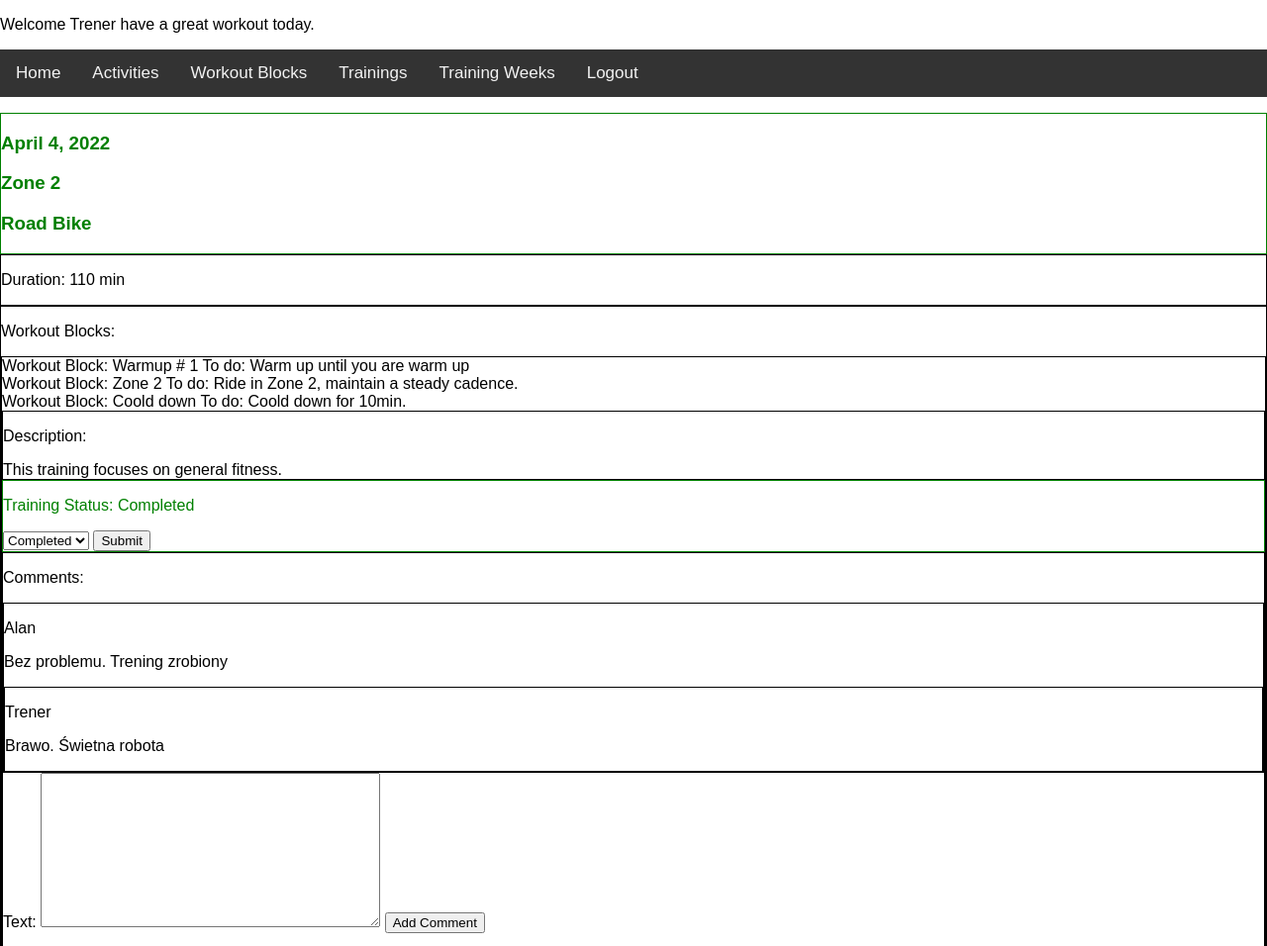
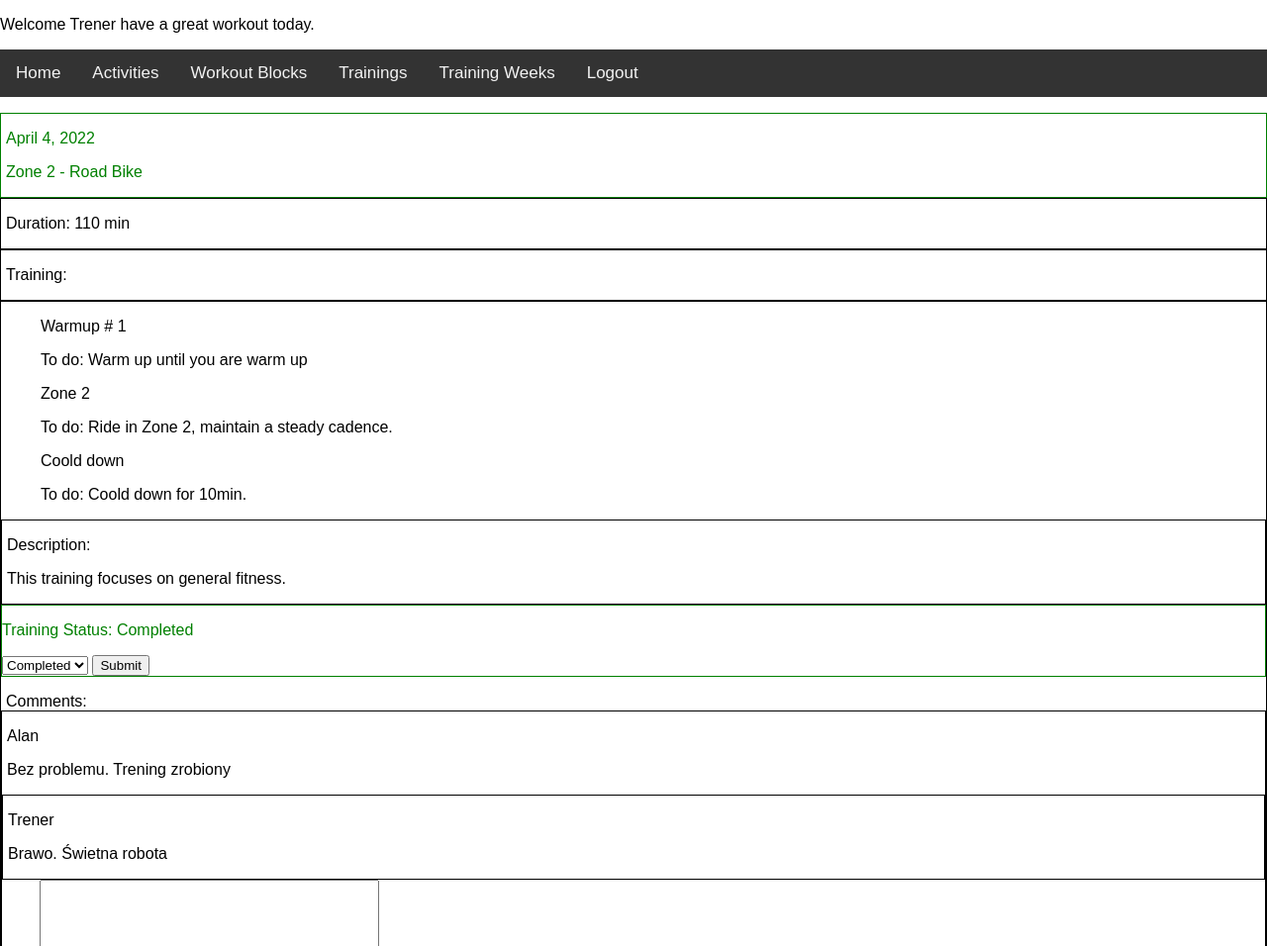
Before and after one commit to MarekAlan/Trainingz, a Django app: page /trainingz_app/training_day/1/ in a window 1280 px wide. Shown: the top 956 px of the page at 99% size. Run offline with Django 4.2, Linux system fonts and the light colour scheme; a user stored in the database is signed in; data comes from the database, SQL or seed files in the repository; both versions use the stored data as it was after the commit.

Commit message:
JS changes in style

```diff
--- a/trainingz_app/templates/list_activites.html
+++ b/trainingz_app/templates/list_activites.html
@@ -3,7 +3,7 @@
 
     <ul>
         {% for item in object_list %}
-            <li>
+            <li style="padding-block:5px">
                 {{ item.name }}
             </li>
         {% endfor %}
--- a/trainingz_app/templates/list_training_weeks.html
+++ b/trainingz_app/templates/list_training_weeks.html
@@ -3,7 +3,7 @@
 
     <ul>
         {% for item in object_list %}
-            <li>
+            <li style="padding-block:5px">
                 <a href="{{ item.get_absolute_url }}">{{ item }}</a>
                 <a href="{{ item.get_update_url }}">
                     <button>Edit</button>
--- a/trainingz_app/templates/list_trainings.html
+++ b/trainingz_app/templates/list_trainings.html
@@ -3,7 +3,7 @@
 
     <ul>
         {% for item in object_list %}
-            <li>
+            <li style="padding-block:5px">
                 <a href="{{ item.get_absolute_url }}">{{ item.activity }}: {{ item }}</a>
                 <a href="{{ item.get_update_url }}">
                     <button>Edit</button>
--- a/trainingz_app/templates/list_workout_blocks.html
+++ b/trainingz_app/templates/list_workout_blocks.html
@@ -4,7 +4,7 @@
 
     <ul>
         {% for item in object_list %}
-            <li>
+            <li style="padding-block:5px">
                 <a href="{{ item.get_absolute_url }}">{{ item }}</a>
                 <a href="{{ item.get_update_url }}">
                     <button>Edit</button>
--- a/trainingz_app/templates/training_day_detail.html
+++ b/trainingz_app/templates/training_day_detail.html
@@ -21,30 +21,32 @@
     });
     </script>
 
-    <div style="border: solid; border-width: 1px;" id="main">
-        <h3><label id="date">{{ training_day.date }}</label></h3>
-        <h3>{{ training_day.training }}</h3>
-        <h3>{{ training_day.training.activity }}</h3>
+    <div style="border: 1px solid; padding-left:5px" id="main">
+        <p id="date">{{ training_day.date }}</p>
+        <p>{{ training_day.training }} - {{ training_day.training.activity }}</p>
     </div>
 
-    <div style="border: solid; border-width: 1px;">
-        <p>Duration: {{ training_duration }} min</p>
+    <div style="border: 1px solid;">
+
+        <p style="padding-left:5px">Duration: {{ training_duration }} min</p>
     </div>
 
-    <div style="border: solid; border-width: 1px;">
-        <p>Workout Blocks:</p>
-        <div style="border: solid; border-width: 1px;">
+    <div style="border: 1px solid;">
+        <p style="padding-left:5px">Training:</p>
+    </div>
+        <div style="border: 1px solid;">
             {% for workout_block in training.workout_blocks.all %}
-                <div>Workout Block: {{ workout_block.name }} To do: {{ workout_block.workout_details }} </div>
-
+                <ul>{{ workout_block.name }}
+                    <p>To do: {{ workout_block.workout_details }}</p>
+                </ul>
             {% endfor %}
 
-            <div style="border: solid; border-width: 1px;">
-                <p>Description: </p>
-                {{ training.description }}
+            <div style="border: 1px solid;">
+                <p style="padding-left:5px">Description: </p>
+                <p style="padding-left:5px">{{ training.description }}</p>
             </div>
 
-            <div style="border: solid; border-width: 1px;" id="text">
+            <div style="border: 1px solid;" id="text">
                 <p>Training Status: <label id="completed">{{ training_day.completed }}</label></p>
 
                 <form method="POST">
@@ -56,16 +58,14 @@
                     <input type="submit" value="Submit">
                 </form>
             </div>
+            <p></p><p></p><div></div>
 
-
-            <div style="border: solid; border-width: 1px;">
-                <p>Comments: </p>
-                {% for comment in comments %}
-                    <div style="border: solid; border-width: 1px;">
-                    <p>{{ comment.author }}</p>
-                    <p> {{ comment.text }}</p>
-                {% endfor %}
-                </div>
+            <div style="padding-left:5px">Comments: </div>
+            {% for comment in comments %}
+                <div style="border: 1px solid;">
+                <p style="padding-left:5px">{{ comment.author }}</p>
+                <p style="padding-left:5px"> {{ comment.text }}</p>
+            {% endfor %}
             </div>
 
 
```
Also changed, not shown: trainingz_app/static/css/app.js (deleted, +0 -20 lines), trainingz_app/templates/training_week_detail.html (+8 -8 lines), db.sqlite3.
